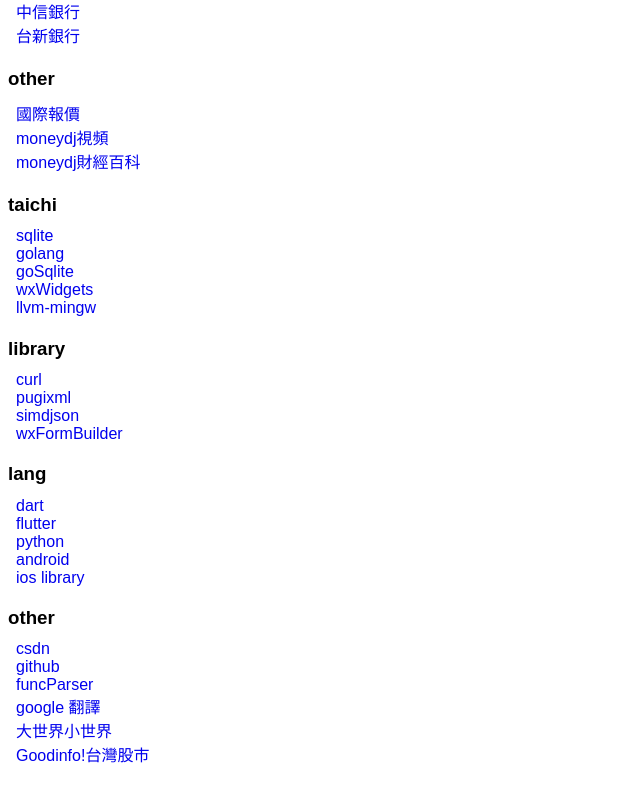
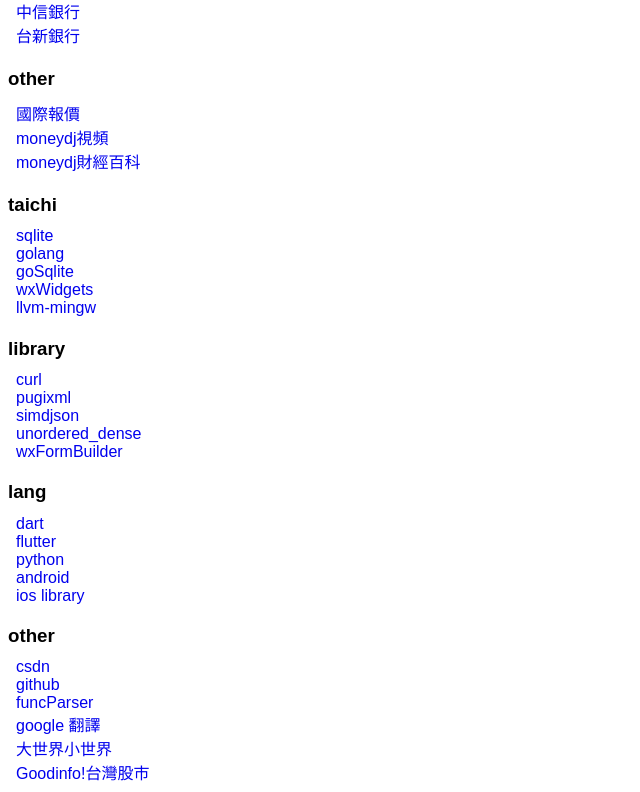
Before and after one commit to mmkider/mmkider.github.io, a plain HTML site: page 49/index.html in a window 1280 px wide. Shown: the part 754-1546 px from the top of the page, without its empty margins (0-640 px from the left). Drawn offline with Linux system fonts and the light colour scheme.

Commit message:
Update index.html

```diff
--- a/49/index.html
+++ b/49/index.html
@@ -90,6 +90,7 @@
         <div><a href="https://github.com/curl/curl/tags">curl</a></div>
         <div><a href="https://github.com/zeux/pugixml/tags">pugixml</a></div>
         <div><a href="https://github.com/simdjson/simdjson/tags">simdjson</a></div>
+        <div><a href="https://github.com/martinus/unordered_dense/tags">unordered_dense</a></div>
         <div><a href="https://github.com/wxFormBuilder/wxFormBuilder/tags">wxFormBuilder</a></div>
     </div>
 
```
